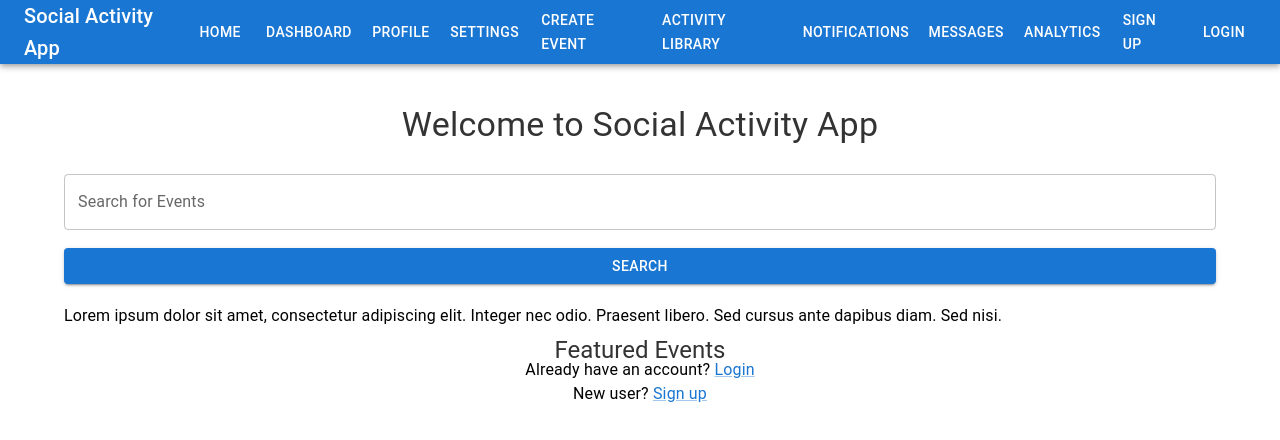
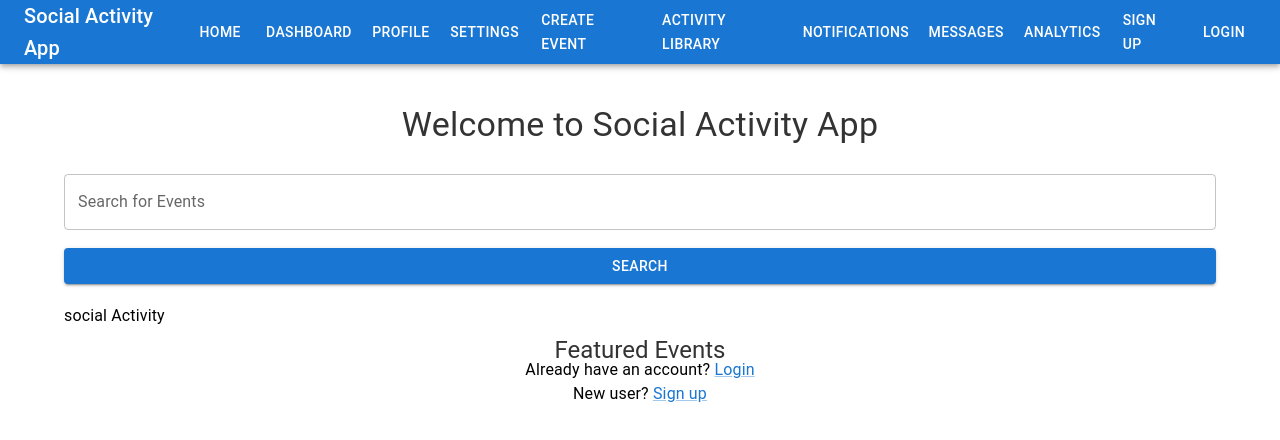
Before and after one commit to AhmadDwaikat/graduation-project, a React (Create React App) app: page / in a window 1280 px wide. Shown: the top 440 px of the page. Built offline with nearby package versions, Linux system fonts and the light colour scheme.

Commit message:
modified:   src/components/Home/Home.js modified:   backend/controllers/authController.js

```diff
--- a/src/components/Home/Home.js
+++ b/src/components/Home/Home.js
@@ -38,7 +38,7 @@ const Home = () => {
                 </Button>
             </form>
             <Typography variant="body1" gutterBottom>
-                Lorem ipsum dolor sit amet, consectetur adipiscing elit. Integer nec odio. Praesent libero. Sed cursus ante dapibus diam. Sed nisi.
+                    social Activity
             </Typography>
             <Typography variant="h5" className="title" gutterBottom>
                 Featured Events
```
